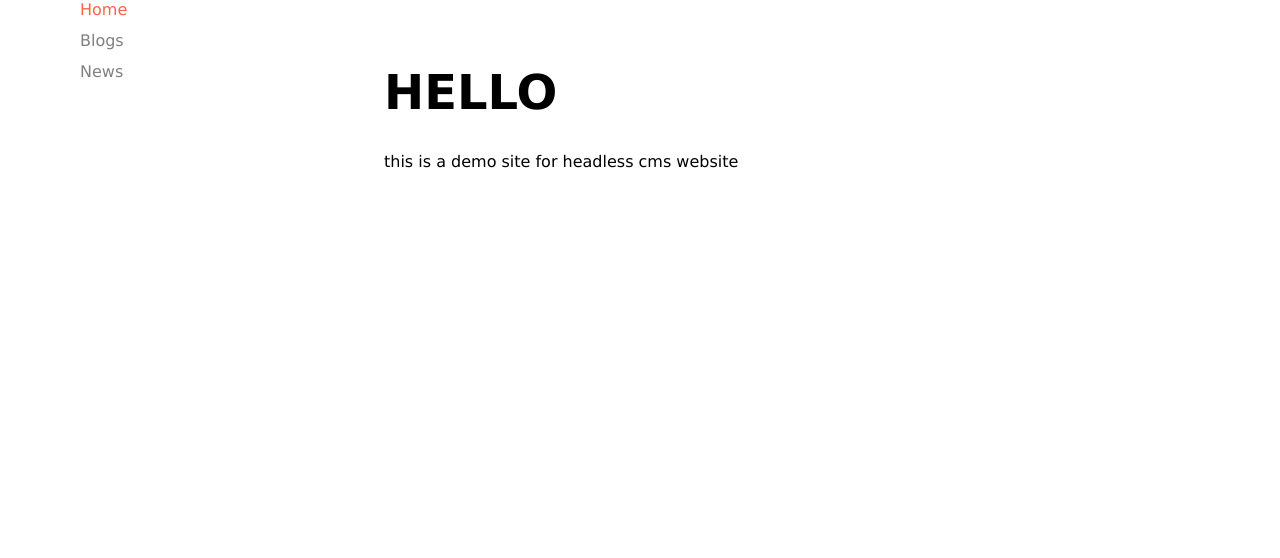
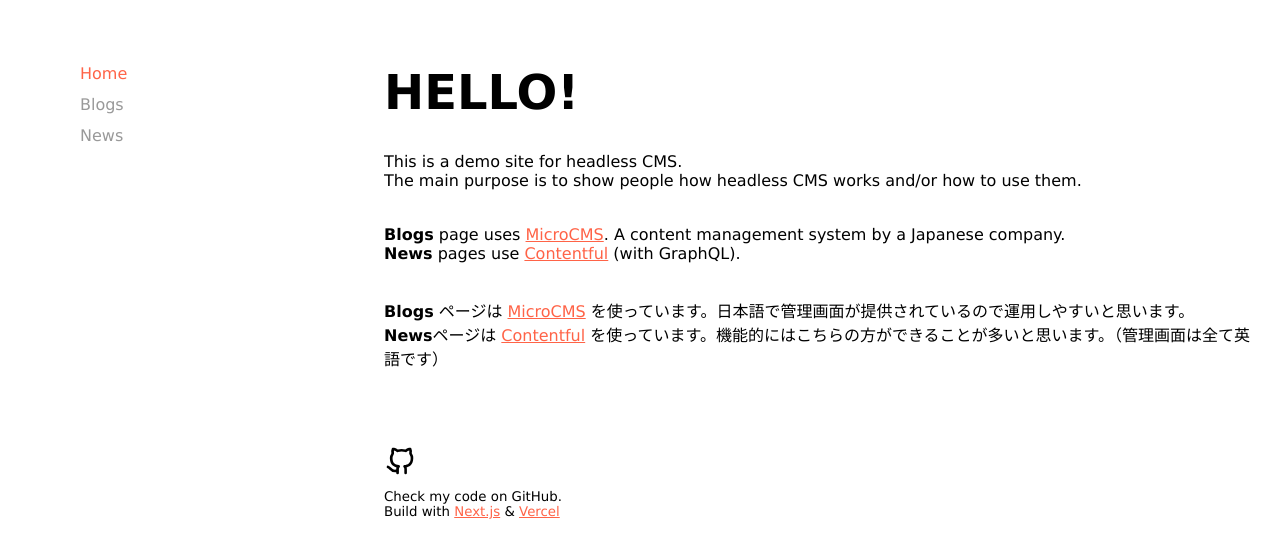
Before and after one commit to yoniakabecky/nextjs-headlesscms-blog-example, a Next.js app: page / in a window 1280 px wide. Shown: the top 558 px of the page. Built offline with nearby package versions, Linux system fonts and the light colour scheme.

Commit message:
Wrapped up

```diff
--- a/components/Layout.tsx
+++ b/components/Layout.tsx
@@ -23,12 +23,14 @@
 }
 
 const Root = styled.div`
+  padding: 2rem;
   height: 100%;
   overflow: scroll;
 
   @media (min-width: 769px) {
     display: flex;
     flex: 1 0 auto;
+    padding: unset;
   }
 
   @media (min-width: 1441px) {
--- a/components/Navigation.tsx
+++ b/components/Navigation.tsx
@@ -14,9 +14,11 @@
         <NavLink isActive={route === "/"}>
           <Link href="/">Home</Link>
         </NavLink>
+
         <NavLink isActive={route.startsWith("/microcms")}>
           <Link href="/microcms">Blogs</Link>
         </NavLink>
+
         <NavLink isActive={route.startsWith("/contentful")}>
           <Link href="/contentful">News</Link>
         </NavLink>
@@ -29,7 +31,10 @@
   width: 100%;
 
   ul {
+    display: flex;
+    justify-content: space-evenly;
     list-style: none;
+    margin-bottom: 2rem;
   }
   li {
     margin-bottom: 0.75rem;
@@ -39,9 +44,14 @@
   }
 
   @media (min-width: 769px) {
-    padding: 0 5rem;
+    display: block;
+    padding: 4rem 5rem;
     width: 30%;
     height: 100%;
+
+    ul {
+      flex-direction: column;
+    }
   }
 `;
 
@@ -51,6 +61,6 @@
 
 const NavLink = styled.li<ListProps>`
   a {
-    color: ${(props) => (props.isActive ? "tomato" : "gray")};
+    color: ${(props) => (props.isActive ? props.theme.main : props.theme.text)};
   }
 `;
--- a/components/NewsCard.tsx
+++ b/components/NewsCard.tsx
@@ -32,7 +32,6 @@
 const Img = styled.img`
   width: 8rem;
   height: auto;
-  min-height: 5rem;
   object-fit: fill;
 `;
 
--- a/pages/_app.tsx
+++ b/pages/_app.tsx
@@ -1,5 +1,9 @@
 import { AppProps } from "next/dist/next-server/lib/router/router";
+import Router from "next/router";
+import NProgress from "nprogress";
+import React from "react";
 import { createGlobalStyle, ThemeProvider } from "styled-components";
+import "nprogress/nprogress.css";
 
 const GlobalStyle = createGlobalStyle`
   * {
@@ -16,15 +20,29 @@
   a {
     color: #333;
   }
+  #nprogress .bar {
+    background: tomato;
+    height: 4px;
+  }
+  #nprogress .peg {
+    box-shadow: 0 0 10px tomato, 0 0 5px tomato;
+  }
+  #nprogress .spinner {
+    display: none;
+  }
 `;
 
 const theme = {
-  colors: {
-    primary: "#0070f3",
-  },
+  main: "tomato",
+  text: "#999",
 };
 
 export default function App({ Component, pageProps }: AppProps) {
+  React.useEffect(() => {
+    Router.events.on("routeChangeStart", () => NProgress.start());
+    Router.events.on("routeChangeComplete", () => NProgress.done());
+    Router.events.on("routeChangeError", () => NProgress.done());
+  }, []);
   return (
     <>
       <GlobalStyle />
--- a/pages/index.tsx
+++ b/pages/index.tsx
@@ -1,15 +1,69 @@
+import React from "react";
 import styled from "styled-components";
+import GitHub from "../components/GitHub";
 import Layout from "../components/Layout";
 
-interface Props {}
+const MicroCMS = (
+  <a href="https://microcms.io/" target="_blank">
+    MicroCMS
+  </a>
+);
 
-export default function Home({}: Props) {
+const Contentful = (
+  <a href="https://www.contentful.com/" target="_blank">
+    Contentful
+  </a>
+);
+
+export default function Home() {
   return (
     <Layout>
-      <div>
-        <Heading>Hello</Heading>
-        <p>this is a demo site for headless cms website</p>
-      </div>
+      <Wrapper>
+        <Heading>Hello!</Heading>
+        <p>
+          This is a demo site for headless CMS. <br />
+          The main purpose is to show people how headless CMS works and/or how
+          to use them.
+        </p>
+        <br />
+
+        <p>
+          <b>Blogs</b> page uses {MicroCMS}. A content management system by a
+          Japanese company.
+          <br />
+          <b>News</b> pages use {Contentful} (with GraphQL).
+        </p>
+
+        <br />
+        <p>
+          <b>Blogs</b> ページは {MicroCMS}{" "}
+          を使っています。日本語で管理画面が提供されているので運用しやすいと思います。
+          <br />
+          <b>News</b>ページは {Contentful}{" "}
+          を使っています。機能的にはこちらの方ができることが多いと思います。（管理画面は全て英語です）
+        </p>
+        <br />
+
+        <a
+          href="https://github.com/yoniakabecky/nextjs-headlesscms-blog-example"
+          target="_blank"
+        >
+          <GitHubIcon />
+        </a>
+
+        <FootNote>
+          Check my code on GitHub.
+          <br />
+          Build with{" "}
+          <a href="https://nextjs.org/" target="_blank">
+            Next.js
+          </a>
+          {" & "}
+          <a href="https://vercel.com/" target="_blank">
+            Vercel
+          </a>
+        </FootNote>
+      </Wrapper>
     </Layout>
   );
 }
@@ -19,3 +73,23 @@
   font-size: 3rem;
   text-transform: uppercase;
 `;
+
+const Wrapper = styled.div`
+  p {
+    margin: 0.5rem 0;
+  }
+  a {
+    color: ${(props) => props.theme.main};
+  }
+`;
+
+const GitHubIcon = styled(GitHub)`
+  margin: 3rem 0 0.5rem;
+  width: 2rem;
+  height: 2rem;
+  cursor: pointer;
+`;
+
+const FootNote = styled.small`
+  display: block;
+`;
--- a/pages/microcms/index.tsx
+++ b/pages/microcms/index.tsx
@@ -14,7 +14,6 @@
 export default function MicroCMS({ data, blogs }: Props): ReactElement {
   return (
     <Layout>
-      <div>
       <Heading>{data.title}</Heading>
 
       <Description
@@ -28,7 +27,6 @@
           <BlogCard {...blog} key={blog.id} />
         ))}
       </CardWrapper>
-      </div>
     </Layout>
   );
 }
@@ -53,6 +51,6 @@
 
 const CardWrapper = styled.div`
   display: flex;
-  justify-content: space-between;
+  flex-wrap: wrap;
   margin: 5rem auto 0;
 `;
```
Also changed, not shown: components/BlogCard.tsx (+9 -3 lines), components/LeftArrow.tsx (+6 -6 lines), components/TopNews.tsx (+14 -2 lines), pages/microcms/[id].tsx (+6 -4 lines), 1 other file (tests, documents, lock files or other folders). Lines whose indentation alone changed are shown as unchanged.
